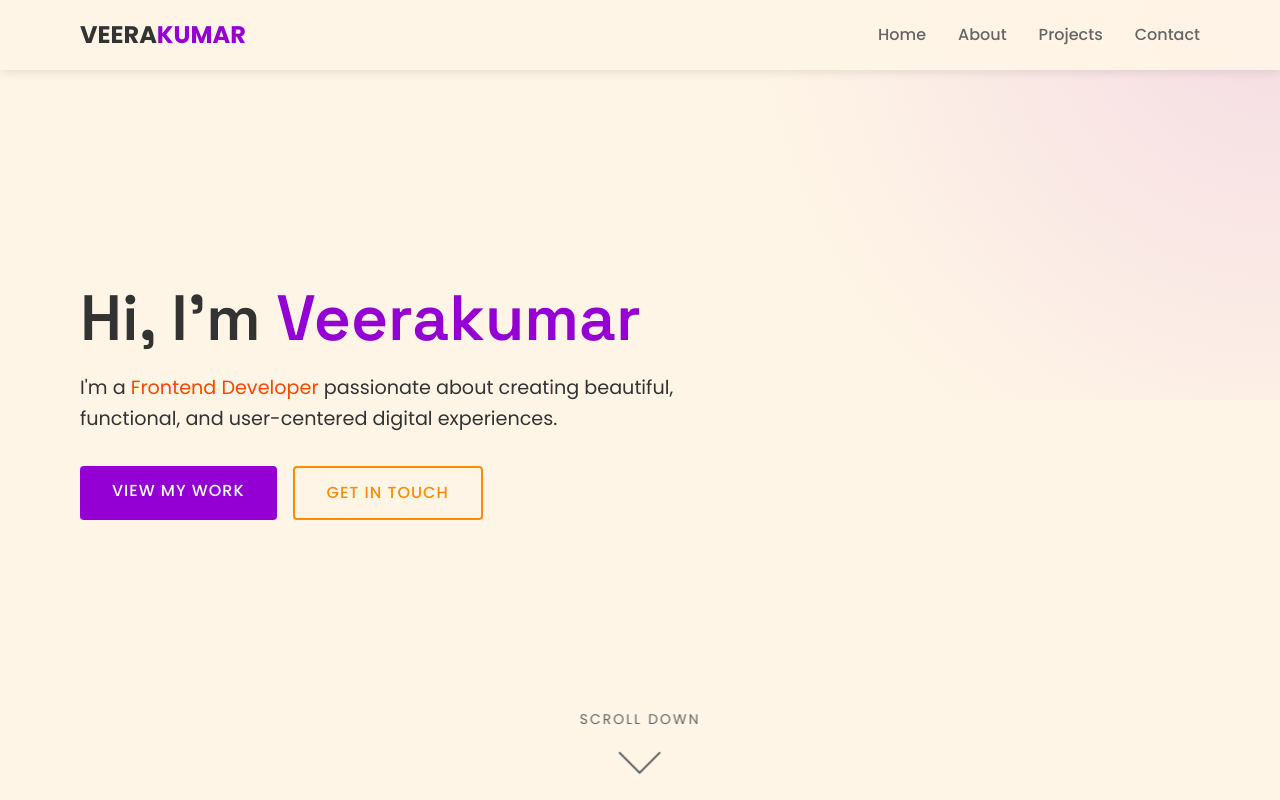
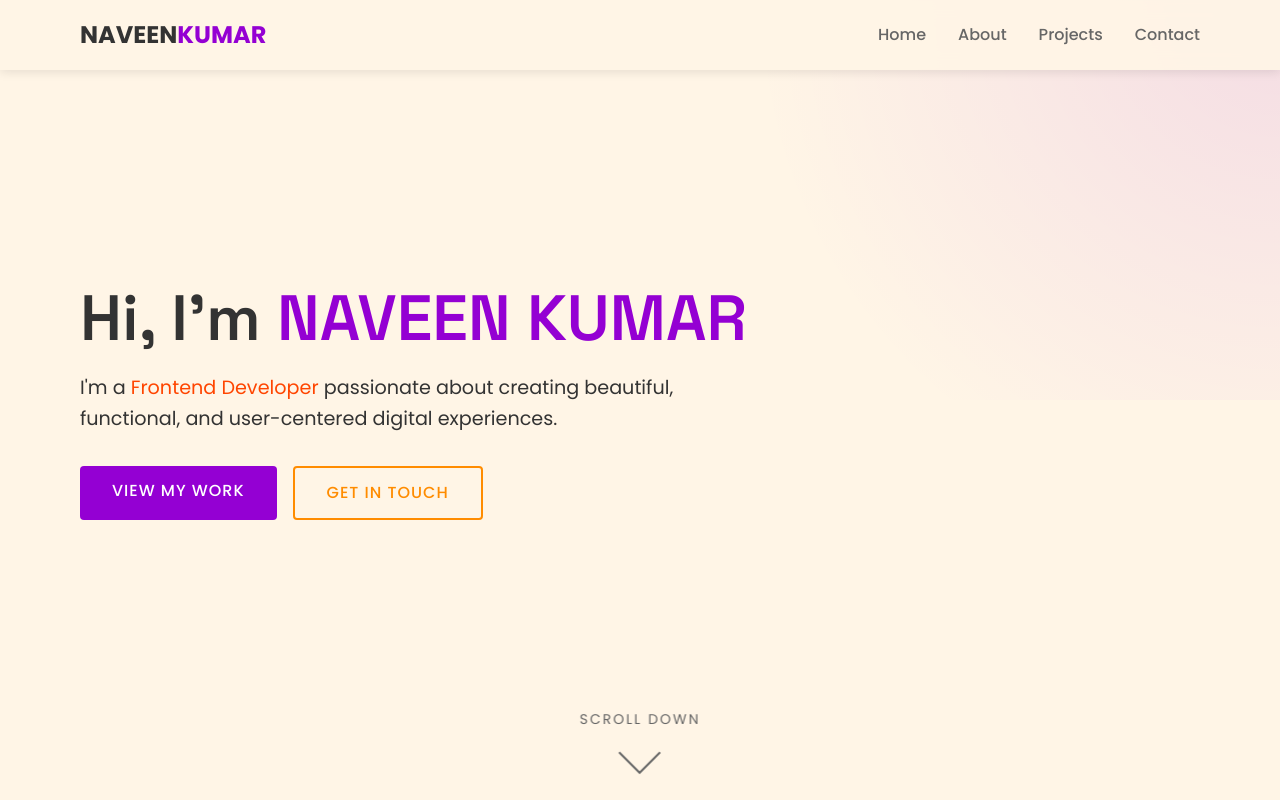
Before and after one commit to Naveen-G18/SNSMCA, a plain HTML site: page index.html in a window 1280 px wide. Shown: the top 800 px of the page. Drawn offline with Linux system fonts and the light colour scheme.

Commit message:
index.html

```diff
--- a/index.html
+++ b/index.html
@@ -788,7 +788,7 @@
     <!-- Header & Navigation -->
     <header id="header">
         <div class="container nav-container">
-            <a href="#home" class="logo">VEERA<span>KUMAR</span></a>
+            <a href="#home" class="logo">NAVEEN<span>KUMAR</span></a>
             <button class="mobile-toggle" aria-label="Toggle menu">☰</button>
             <ul class="nav-links">
                 <li><a href="#home">Home</a></li>
@@ -802,7 +802,7 @@
     <!-- Hero Section -->
     <section id="home" class="hero">
         <div class="container hero-content">
-            <h1>Hi, I'm <span class="highlight">Veerakumar</span></h1>
+            <h1>Hi, I'm <span class="highlight">NAVEEN KUMAR</span></h1>
             <p>I'm a <span class="accent">Frontend Developer</span> passionate about creating beautiful, functional, and user-centered digital experiences.</p>
             <div class="hero-buttons">
                 <a href="#projects" class="btn">View My Work</a>
```
